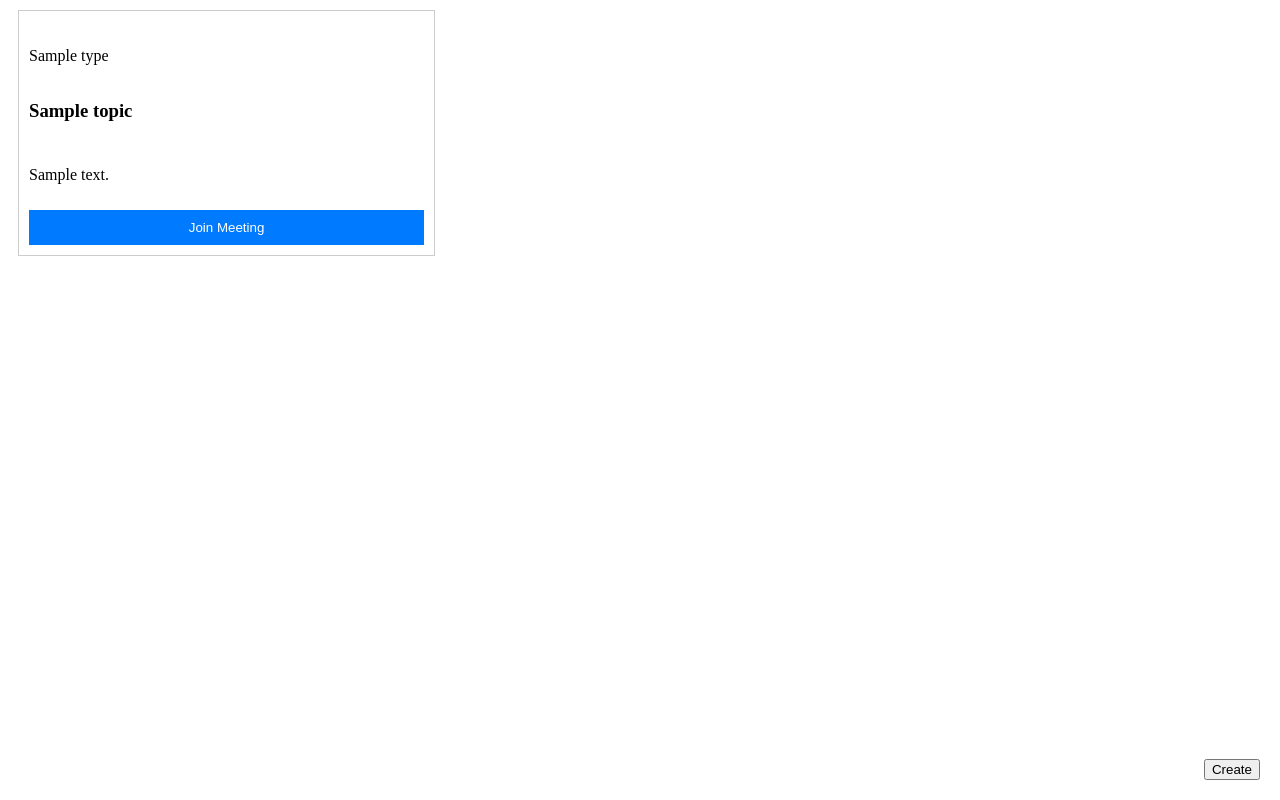
After one commit to NaNiCatO/Project_web, a FastAPI app: template templates/channel.html in a window 1280 px wide. The commit adds this page. Run offline with FastAPI, Linux system fonts and the light colour scheme; the template is opened without the code that fills it: most values are stand-ins (such as "Sample title", 1, 10 or a date in 2020); parts of the project's set-up code (start-up, migrations or seed data) failed here and were passed over.

Commit message:
json data

```diff
--- a/css/channel.css
+++ b/css/channel.css
@@ -1,22 +1,30 @@
+.container {
+    display: flex;
+    flex-wrap: wrap;
+    justify-content: space-between;
+    flex-direction: row;
+}
+
 .meeting-block {
+    width: 33%; /* 3 blocks in a row with margins */
     border: 1px solid #ccc;
     padding: 10px;
     margin: 10px;
-    max-width: 400px;
+    box-sizing: border-box;
     display: flex;
     flex-direction: column;
 }
 
-.meeting-picture {
-    max-width: 20%;
-    height: auto;
+.meeting-topic {
+    max-width: 100%;
 }
 
 .meeting-description {
     margin-top: 10px;
+    max-width: 100%;
 }
 
-.meeting-people {
+.meeting-type {
     margin-top: 10px;
 }
 
@@ -36,3 +44,19 @@
     z-index: 999; /* Ensures it's displayed above other content */
     /* Add any other styling you want for the button here */
 }
+
+/* Media query for screens with a max-width of 600px */
+@media (max-width: 600px) {
+    .container {
+        flex-direction: column;
+    }
+
+    .meeting-block {
+        max-width: 100%;
+    }
+
+    .create-button {
+        position: static;
+        margin-top: 20px;
+    }
+}
--- /dev/null
+++ b/data/forum/asd.json
@@ -0,0 +1 @@
+{"type": "daily_life", "topic": "asd", "content": "asdasd"}
--- /dev/null
+++ b/data/forum/asdasd.json
@@ -0,0 +1 @@
+{"type": "daily_life", "topic": "asdasd", "content": "ADSAS"}
--- a/main.py
+++ b/main.py
@@ -8,6 +8,7 @@ from fastapi.templating import Jinja2Templates
 
 app = FastAPI()
 
+templates = Jinja2Templates(directory="templates")
 app.mount("/css", StaticFiles(directory="css"), name="static_css")
 app.mount("/js", StaticFiles(directory="js"), name="static_js")
 
@@ -54,22 +55,32 @@ async def get_login_page(request: Request):
 
 
 @app.post("/process_login")
-async def process_login(username: str = Form(...), password: str = Form(...)):
+async def process_login(request: Request, username: str = Form(...), password: str = Form(...)):
+    # read all json file form forum folder
+    data_dir = "/data/forum"
+    forum_entries = []
+    for filename in os.listdir(data_dir):
+        forum_data_file = os.path.join(data_dir, filename)
+        with open(forum_data_file, "r") as file:
+            forum_entry = json.load(file)
+            forum_entries.append(forum_entry)
+
     # Check if the username and password are correct
     user_data_file = os.path.join(data_dir, f"{username}.json")
     if os.path.exists(user_data_file):
         with open(user_data_file, "r") as file:
             user_data = json.load(file)
         if password == user_data["password"]:
-            return FileResponse("page/channel.html")
+            # TemplateResponse
+            return templates.TemplateResponse("channel.html", {"request": request, "entries": forum_entries})
         else:
             raise HTTPException(status_code=401, detail="Login failed")
 
 
 #______________________register______________________
-data_dir = "user_data"
-if not os.path.exists(data_dir):
-    os.makedirs(data_dir)
+user_data_dir = "/data/user"
+if not os.path.exists(user_data_dir):
+    os.makedirs(user_data_dir)
 
 
 @app.get("/register", response_class=HTMLResponse)
@@ -107,16 +118,18 @@ async def get_all_data():
     return JSONResponse(content={"data": data})
 
 
-#______________________create______________________
-templates = Jinja2Templates(directory="templates")
+#______________________create forum______________________
+forum_data_dir = "/data/forum"
+if not os.path.exists(forum_data_dir):
+    os.makedirs(forum_data_dir)
+
+
 forum_entries = []
 
 @app.get('/create_forum',response_class=HTMLResponse)
 async def submit(request: Request):
     return FileResponse("templates/create_forum.html")
 
-
-from fastapi import FastAPI, Request
 
 @app.post('/create')
 async def submit(request: Request):
@@ -126,14 +139,24 @@ async def submit(request: Request):
     content = data.get('content')
 
     forum_entry = {'type': type, 'topic': topic, 'content': content}
-    forum_entries.append(forum_entry)
+    # save to forum_data (json)
+    forum_data_file = os.path.join(forum_data_dir, f"{topic}.json")
+    with open(forum_data_file, "w") as file:
+        json.dump(forum_entry, file)
 
-    return templates.TemplateResponse("forum_entries.html", {"request": request, "entries": forum_entries})
+    return templates.TemplateResponse("forum_entries.html", {"request": request, "entry": forum_entry})
 
 
 @app.get('/channel')
 async def submit(request: Request):
-    return FileResponse("page/channel.html")
+    forum_entries = []
+    for filename in os.listdir(forum_data_dir):
+        forum_data_file = os.path.join(forum_data_dir, filename)
+        with open(forum_data_file, "r") as file:
+            forum_entry = json.load(file)
+            forum_entries.append(forum_entry)
+
+    return templates.TemplateResponse("channel.html", {"request": request, "entries": forum_entries})
 
 
 #______________________meeting______________________
--- /dev/null
+++ b/templates/channel.html
@@ -0,0 +1,24 @@
+<!DOCTYPE html>
+<html>
+<head>
+    <title>Channel Entries</title>
+    <link rel="stylesheet" type="text/css" href="/css/channel.css">
+</head>
+<body>
+    {% for entry in entries %}
+        <div class="meeting-block">
+            <div class="meeting-type">
+                <p>{{ entry.type }}</p>
+            </div>
+            <div class="meeting-topic">
+                <h3>{{ entry.topic }}</h3>
+            </div>
+            <div class="meeting-description">
+                <p>{{ entry.content }}</p>
+            </div>
+            <button class="join-button" onclick="location.href='/join_meeting';">Join Meeting</button>
+        </div>
+    {% endfor %}
+    <button id="createButton" class="create-button" onclick="location.href='/create_forum';">Create</button>
+</body>
+</html>
```
Also changed, not shown: page/channel.html (deleted, +0 -25 lines), templates/forum_entries.html (+5 -7 lines), data/user/123.json (renamed from user_data/123.json), data/user/as.json (renamed from user_data/as.json), data/user/asas.json (renamed from user_data/asas.json), data/user/name.json (renamed from user_data/name.json), 3 other files.
